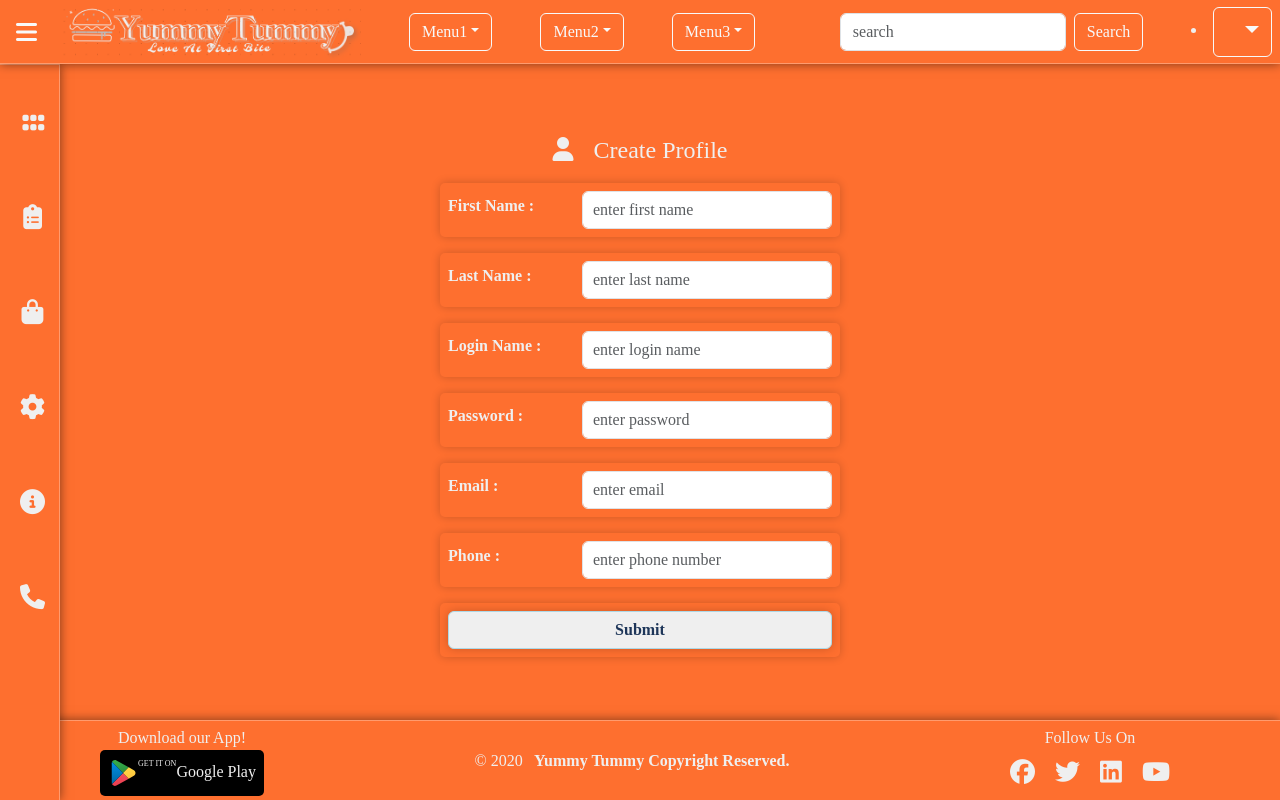
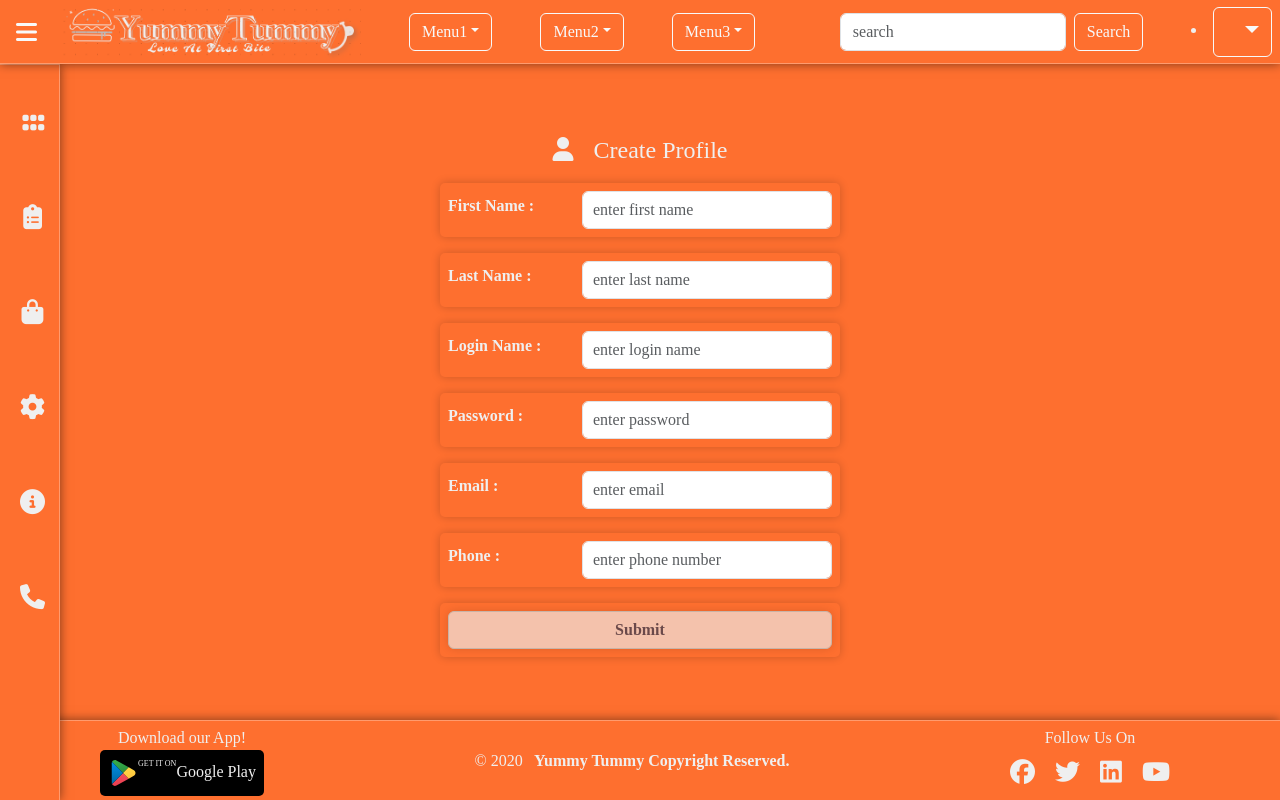
Before and after one commit to NaniBabuPallapu/fullstack_yummy_tummy_app, an Angular app in the folder angular-yummy-tummy/: page /create-user in a window 1280 px wide. Built offline with nearby package versions, Linux system fonts and the light colour scheme.

Commit message:
adding create profile page

```diff
--- a/angular-yummy-tummy/src/app/components/users/create-profile/create-profile.component.html
+++ b/angular-yummy-tummy/src/app/components/users/create-profile/create-profile.component.html
@@ -1,37 +1,52 @@
 <div class="create-profile">
     <h4><i class="fa-solid fa-user"></i>Create Profile</h4>
-    <form>
+    <!-- novalidate : novalidate is applied to the <form> element. It disables the browser's default form validation and
+                    relies on Angular's reactive form validation defined in the userFormData FormGroup -->
+    <form [formGroup]="userFormData" (ngSubmit)="userFormSubmit(userFormData.value)" class="form-css" novalidate>
         <div class="form-group">
             <label for="first-name" class="check-css">First Name :</label>
-            <input type="text" id="first-name" class="form-control" placeholder="enter first name">
+            <input type="text" id="first-name" class="form-control" placeholder="enter first name"
+                formControlName="firstName_">
         </div>
 
         <div class="form-group">
             <label for="last-name" class="check-css">Last Name :</label>
-            <input type="text" id="last-name" class="form-control" placeholder="enter last name">
+            <input type="text" id="last-name" class="form-control" placeholder="enter last name"
+                formControlName="lastName_">
         </div>
 
         <div class="form-group">
             <label for="login-name" class="check-css">Login Name :</label>
-            <input type="text" id="login-name" class="form-control" placeholder="enter login name">
+            <input type="text" id="login-name" class="form-control" placeholder="enter login name"
+                formControlName="logInName_">
         </div>
 
         <div class="form-group">
             <label for="password" class="check-css">Password :</label>
-            <input type="text" id="password" class="form-control" placeholder="enter password">
+            <input type="password" id="password" class="form-control" placeholder="enter password"
+                formControlName="password_">
+                <div *ngIf="!passwordValue?.valid  && (passwordValue?.dirty && passwordValue?.touched)">
+                    <small [hidden]="!passwordValue?.errors?.['required']">password is required</small>
+                    <small [hidden]="!passwordValue?.errors?.['PasswrodValidator']">password should be between 4 and 12</small>
+                </div>
         </div>
 
         <div class="form-group">
             <label for="email" class="check-css">Email :</label>
-            <input type="text" id="email" class="form-control" placeholder="enter email">
+            <input type="email" id="email" class="form-control" placeholder="enter email" formControlName="email_">
         </div>
 
         <div class="form-group">
             <label for="phone" class="check-css">Phone :</label>
-            <input type="text" id="phone" class="form-control" placeholder="enter phone number">
+            <input type="phone" id="phone" class="form-control" placeholder="enter phone number"
+                formControlName="phone_">
+                <div class="validation-message" *ngIf="!phoneValue?.valid && (phoneValue?.dirty && phoneValue?.touched)">
+                    <small class="error-message" [hidden]="!phoneValue?.errors?.['required']">* Phone number is required</small>
+                    <small class="error-message" [hidden]="!phoneValue?.errors?.['PhoneNumberValidator']">* Phone number must have 10 numbers</small>
+                </div>
         </div>
         <div class="form-group">
-            <button type="submit" class="btn btn-primary">Submit</button>
+            <button type="submit" class="btn btn-primary" [disabled]="!userFormData.valid">Submit</button>
         </div>
     </form>
 </div>
--- a/angular-yummy-tummy/src/app/components/users/create-profile/create-profile.component.scss
+++ b/angular-yummy-tummy/src/app/components/users/create-profile/create-profile.component.scss
@@ -1,7 +1,3 @@
-.create-profile .fa-user {
-    margin-right: 20px;
-}
-
 .create-profile {
     background-color: #FE6F2F;
     color: #EFEFEF;
@@ -16,12 +12,18 @@
     font-weight: bold;
 }
 
+.create-profile .fa-user {
+    margin-right: 20px;
+}
+
 .form-group {
     text-align: center;
     border-radius: 5px;
     box-shadow: 0px 0px 10px rgba(0, 0, 0, 0.2);
-    padding: 8px; /* Add padding to form-group */
-    width: 400px;  /* Adjust the width to your preference */
+    padding: 8px;
+    /* Add padding to form-group */
+    width: 400px;
+    /* Adjust the width to your preference */
     display: flex;
     flex-direction: row;
     align-items: center;
@@ -29,15 +31,18 @@
 }
 
 .form-control {
-    width: 250px; /* Adjust the width to your preference */
+    width: 250px;
+    /* Adjust the width to your preference */
     padding: 10px;
-    margin-left: 10px; /* Add space between label and input */
+    margin-left: 10px;
+    /* Add space between label and input */
 }
 
 .form-group .check-css label {
     flex: 1;
     text-align: right;
-    margin-right: 10px; /* Add space between label and input */
+    margin-right: 10px;
+    /* Add space between label and input */
 }
 
 .form-group .check-css input {
@@ -47,11 +52,22 @@
 
 .create-profile .form-group .btn-primary {
 
-    width: 100%; /* Make the button as wide as the form-group */
+    width: 100%;
+    /* Make the button as wide as the form-group */
     background-color: #EFEFEF;
-    color: #1e3659 ;
+    color: #1e3659;
     font-weight: bold;
     border: 1px solid lightblue;
     box-shadow: 0px 0px 10px rgba(0, 0, 0, 0.2);
 
 }
+
+
+.validation-message {
+    flex: 4;
+    margin-left: 10px;
+}
+
+.error-message {
+    color: #EFEFEF;
+}
--- a/angular-yummy-tummy/src/app/components/users/create-profile/create-profile.component.ts
+++ b/angular-yummy-tummy/src/app/components/users/create-profile/create-profile.component.ts
@@ -1,6 +1,9 @@
 import { Component, OnInit } from '@angular/core';
 import { FormControl, FormGroup, Validators } from '@angular/forms';
+import { ActivatedRoute, Router } from '@angular/router';
 import { User } from 'src/app/interfaces/user';
+import { DebugService } from 'src/app/services/debug.service';
+import { UserService } from 'src/app/services/user.service';
 import { PasswrodValidator } from 'src/app/validators/password-validator';
 import { PhoneNumberValidator } from 'src/app/validators/phone-number-validator';
 
@@ -9,22 +12,62 @@ import { PhoneNumberValidator } from 'src/app/validators/phone-number-validator'
   templateUrl: './create-profile.component.html',
   styleUrls: ['./create-profile.component.scss']
 })
-export class CreateProfileComponent implements OnInit{
+export class CreateProfileComponent implements OnInit {
 
-  user! : User;
+  user!: User;
+  userFormData!: FormGroup;
 
-  formData! : FormGroup;
+  addUserProfile: User = {} as User;
+
+  // userFormData: FormGroup = {} as FormGroup; // definedObject instead of undefined  userFormData!: FormGroup;
+
+  constructor(private debugService: DebugService, private router: Router, private userService: UserService, private activatedRoute: ActivatedRoute) {
+
+  }
 
   ngOnInit() {
 
-    this.formData = new FormGroup({
-      firstName_ : new FormControl(''),
-      lastName_ : new FormControl(''),
-      logInName_ : new FormControl(''),
-      password_ : new FormControl('', [Validators.required, PasswrodValidator]),
-      email_ : new FormControl(''),
-      phone_ : new FormControl('', [Validators.required, PhoneNumberValidator ])
+    this.userFormData = new FormGroup({
+      firstName_: new FormControl(''),
+      lastName_: new FormControl(''),
+      logInName_: new FormControl(''),
+      password_: new FormControl('', [Validators.required, PasswrodValidator]), // customValidation for password
+      email_: new FormControl(''),
+      phone_: new FormControl('', [Validators.required, PhoneNumberValidator])  // customValidation for Phone number
     });
+
+  }
+
+  get passwordValue() {
+    return this.userFormData.get('password_'); // only for required and custom validations.
+  }
+
+  get phoneValue() {
+    return this.userFormData.get('phone_'); // only for  required and custom  validations.
+  }
+
+
+
+  userFormSubmit(submittedUserFormData: any) {
+
+    this.debugService.info("SubmittedUserFormData : " + submittedUserFormData);
+
+    this.addUserProfile.firstName = submittedUserFormData["firstName_"];
+    this.addUserProfile.lastName = submittedUserFormData["lastName_"];
+    this.addUserProfile.loginName = submittedUserFormData["logInName_"];
+    this.addUserProfile.password = submittedUserFormData["password_"];
+    this.addUserProfile.email = submittedUserFormData["email_"];
+    this.addUserProfile.phone = submittedUserFormData["phone_"];
+
+    this.debugService.info("adding user submiited data : " + this.addUserProfile);
+
+    if (this.addUserProfile != null) {
+      this.userService.createUser(this.addUserProfile).subscribe((data) => {
+        console.log("fetched single user based on Id : " + JSON.stringify(this.addUserProfile));
+        this.router.navigate(['/dashboard']);
+      });
+    }
+
 
 
   }
--- a/angular-yummy-tummy/src/app/services/user.service.ts
+++ b/angular-yummy-tummy/src/app/services/user.service.ts
@@ -27,7 +27,7 @@ export class UserService {
   }
 
   createUser(user : User):Observable<User>{
-    return this.httpClient.post<User>(this.baseUrl, user);
+    return this.httpClient.post<User>(this.baseUrl+"/create-user", user);
   }
 
   updateUserById( id : number, user : User):Observable<User>{
--- a/angular-yummy-tummy/src/app/validators/password-validator.ts
+++ b/angular-yummy-tummy/src/app/validators/password-validator.ts
@@ -1,11 +1,13 @@
 import { AbstractControl } from "@angular/forms";
 
-export function PasswrodValidator(control : AbstractControl ){
-    if(control && control.value && (control.value ===null) || (control.value ==='') && control.value.length >=4 && control.value.length<=12){
-
+export function PasswrodValidator(control: AbstractControl) {
+    if (control && control.value && (control.value === null)&& control.value==='') {
         return null
     }
+    if (control.value.length >= 4 && control.value.length <= 10) {
+        return null; // Don't show the error until at least 10 characters are entered
+    }
     return {
-        PasswrodValidator : true
+        PasswrodValidator: true
     };
 }
--- a/angular-yummy-tummy/src/app/validators/phone-number-validator.ts
+++ b/angular-yummy-tummy/src/app/validators/phone-number-validator.ts
@@ -4,7 +4,7 @@ export function PhoneNumberValidator(control: AbstractControl) {
     // custom validation for confirmPassword. It will make sure length should be 10
     const phoneNumberPattern = /^\d{10}$/; // Adjust this pattern based on your requirements
 
-    if (control && control.value && (control.value === null || control.value === '') && (phoneNumberPattern.test(control.value))) {
+    if (control && control.value && (control.value === null || control.value === '' || (phoneNumberPattern.test(control.value)))) {
         return null;
     }
     return {
```
